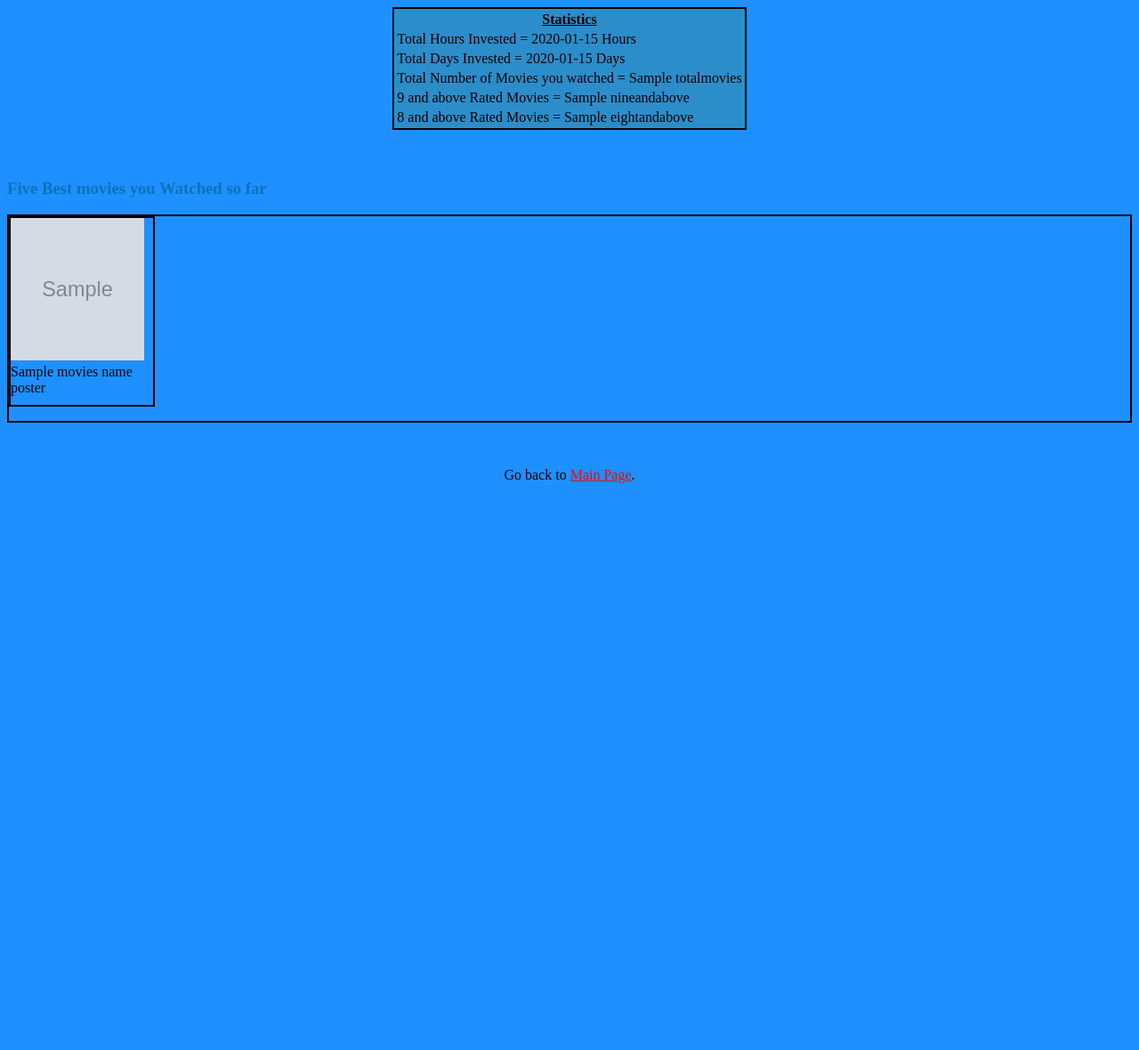
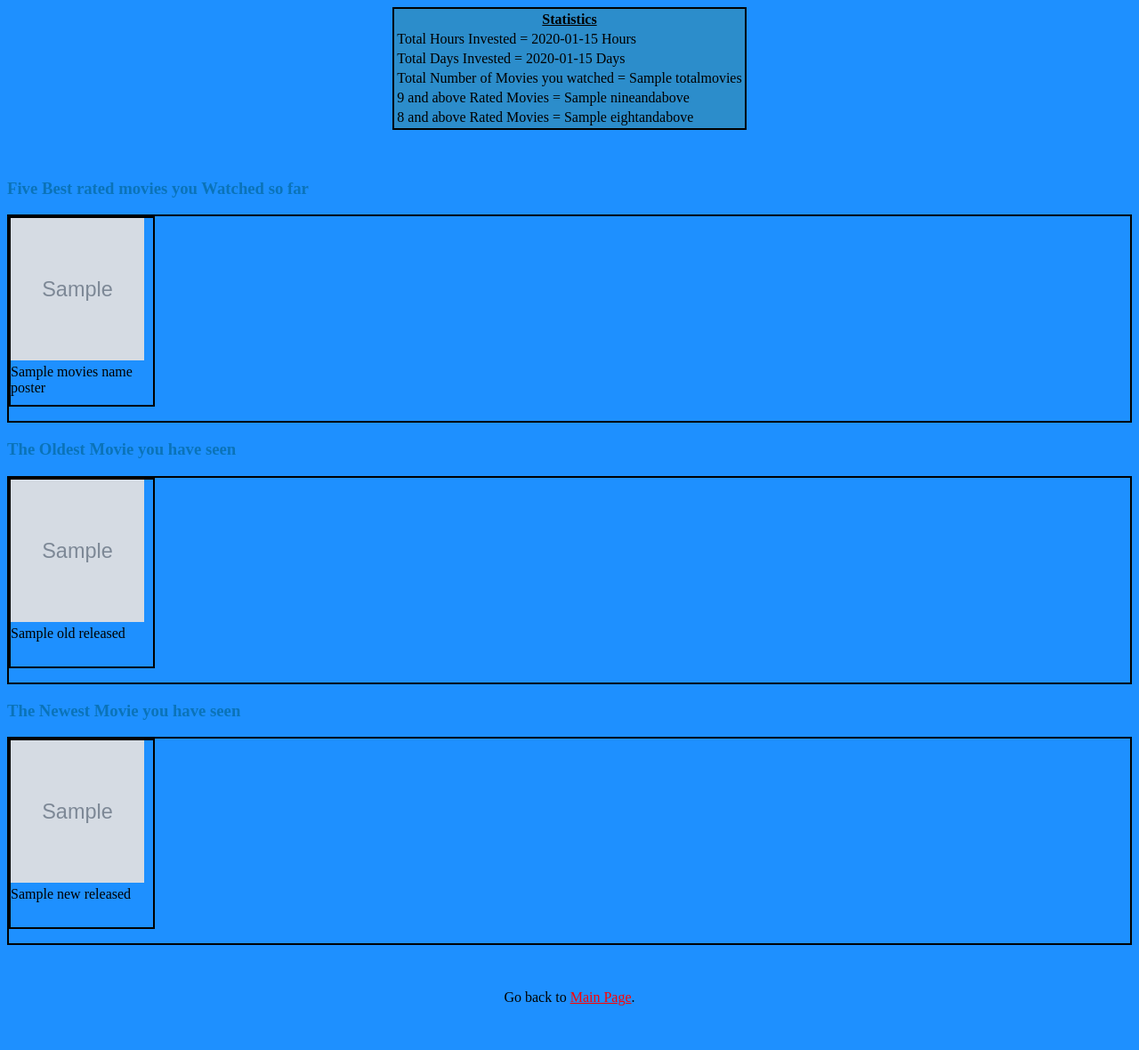
Before and after one commit to vipulob/auramovies, a Django app: template auramovie/templates/list_movies.html in a window 1280 px wide. Shown: the whole page at 89% size. Before the commit the page ends 543 px from the top, so only its background shows below. Run offline with Django 4.2, Linux system fonts and the light colour scheme; the template is opened without the code that fills it: most values are stand-ins (such as "Sample title", 1, 10 or a date in 2020); grey boxes marked "Sample" are stand-in pictures.

Commit message:
* Working version * Added poster for old movie * Added poster for new movie

```diff
--- a/auramovie/templates/list_movies.html
+++ b/auramovie/templates/list_movies.html
@@ -41,10 +41,32 @@
         </table>
         <br>
         <br>
-        <h3 style="color:rgb(11, 115, 184);">Five Best movies you Watched so far</h3>
+        <h3 style="color:rgb(11, 115, 184);">Five Best rated movies you Watched so far</h3>
         <div style="overflow-y: scroll; height:230px;border: 2px;border-style: solid;">
             {% if movies_name_poster %}
             {% for name,poster in movies_name_poster %}
+            <div style="float:left;padding-right: 10px;border: 2px;border-style: solid; height:210px; width:150px" >
+                <img src="{{ poster }}" style="padding-right: 0px;" width="150" height="160"><br>
+                {{ name }}
+            </div>
+            {% endfor %}
+            {% endif %}
+        </div>
+        <h3 style="color:rgb(11, 115, 184);">The Oldest Movie you have seen</h3>
+        <div style="overflow-y: scroll; height:230px;border: 2px;border-style: solid;">
+            {% if old_released %}
+            {% for name,poster in old_released %}
+            <div style="float:left;padding-right: 10px;border: 2px;border-style: solid; height:210px; width:150px" >
+                <img src="{{ poster }}" style="padding-right: 0px;" width="150" height="160"><br>
+                {{ name }}
+            </div>
+            {% endfor %}
+            {% endif %}
+        </div>
+        <h3 style="color:rgb(11, 115, 184);">The Newest Movie you have seen</h3>
+        <div style="overflow-y: scroll; height:230px;border: 2px;border-style: solid;">
+            {% if new_released %}
+            {% for name,poster in new_released %}
             <div style="float:left;padding-right: 10px;border: 2px;border-style: solid; height:210px; width:150px" >
                 <img src="{{ poster }}" style="padding-right: 0px;" width="150" height="160"><br>
                 {{ name }}
--- a/auramovies/settings.py
+++ b/auramovies/settings.py
@@ -127,6 +127,7 @@ DEFAULT_AUTO_FIELD = 'django.db.models.BigAutoField'
 MEDIA_URL = '/media/'
 MEDIA_ROOT = os.path.join(BASE_DIR, 'media')
 
+'''
 LOGGING = {
     'version': 1,
     'disable_existing_loggers': False,
@@ -149,3 +150,4 @@ LOGGING = {
         },
     },
 }
+'''
```
Also changed, not shown: auramovie/views.py (+20 -16 lines).
